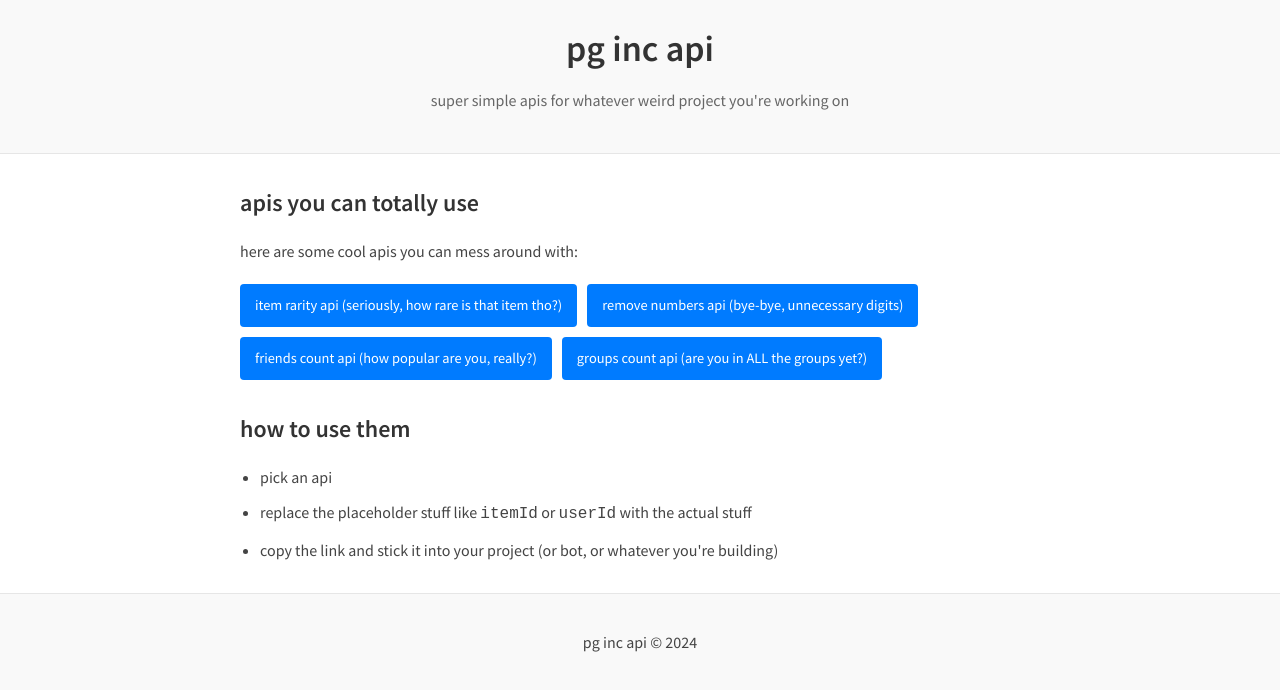
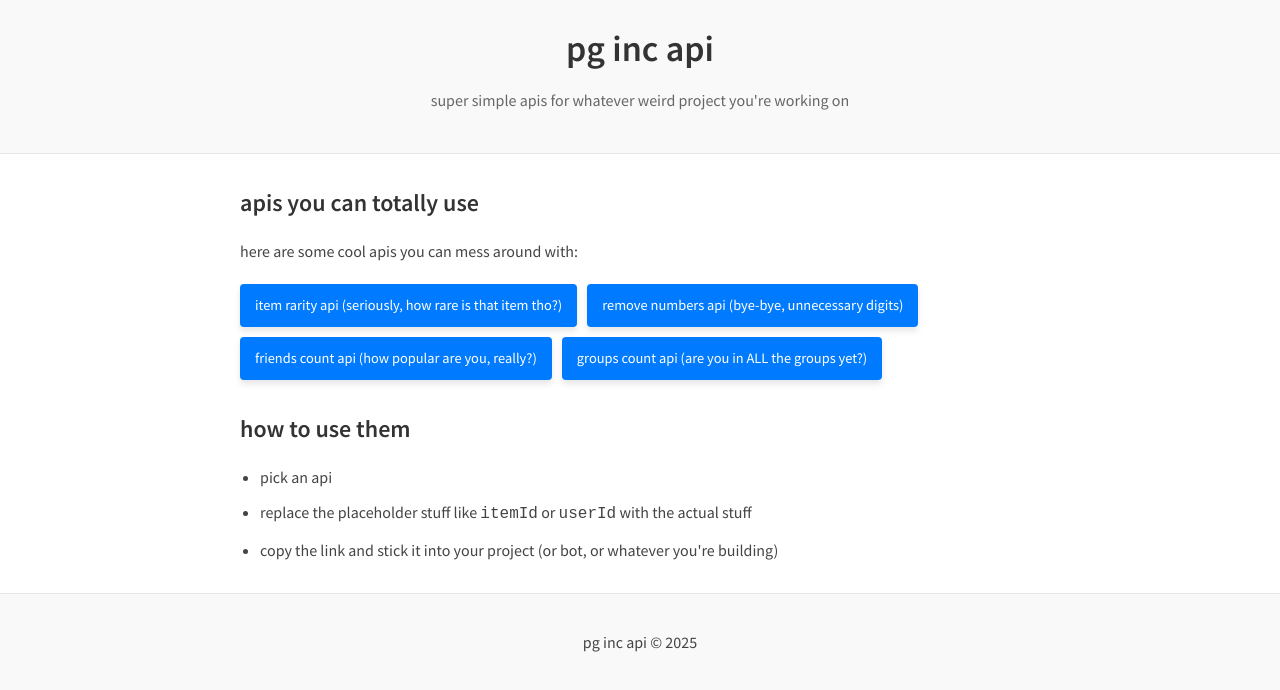
Before and after one commit to c9pz/PG-Inc-API, a Next.js app: page / in a window 1280 px wide. Shown: the top 690 px of the page. Built offline with nearby package versions, Linux system fonts and the light colour scheme.

Commit message:
Update index.js

```diff
--- a/pages/index.js
+++ b/pages/index.js
@@ -76,11 +76,13 @@ const HomePage = () => {
               text-decoration: none;
               font-size: 0.9rem;
               font-weight: 500;
-              transition: background-color 0.2s ease;
+              transition: background-color 0.2s ease, transform 0.3s ease;
+              box-shadow: 0 4px 6px rgba(0, 0, 0, 0.1);
             }
 
             .api-link:hover {
               background-color: #0056b3;
+              transform: scale(1.05);
             }
 
             footer {
@@ -156,7 +158,7 @@ const HomePage = () => {
           </ul>
         </section>
         <footer>
-          <p>pg inc api &copy; 2024</p>
+          <p>pg inc api &copy; 2025</p>
         </footer>
       </body>
     </>
```
